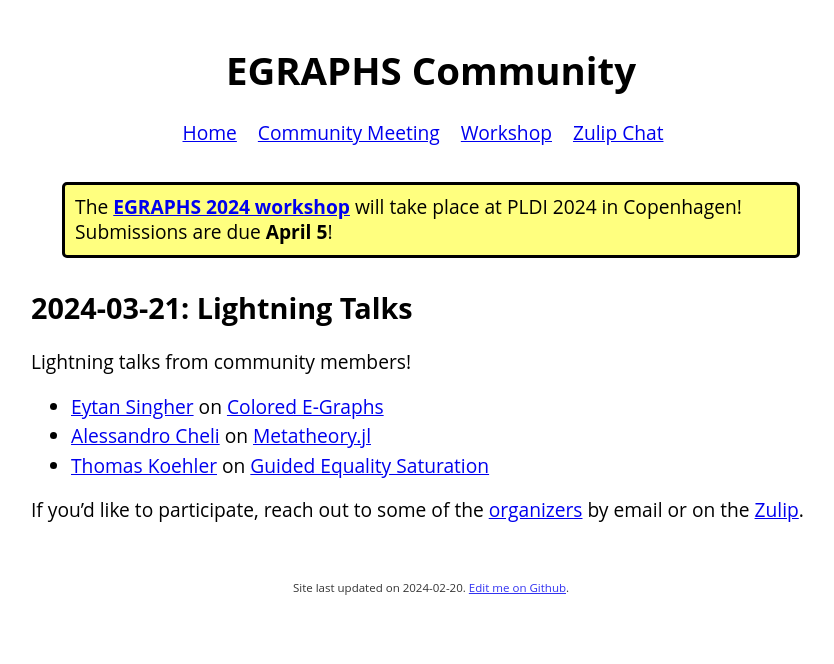
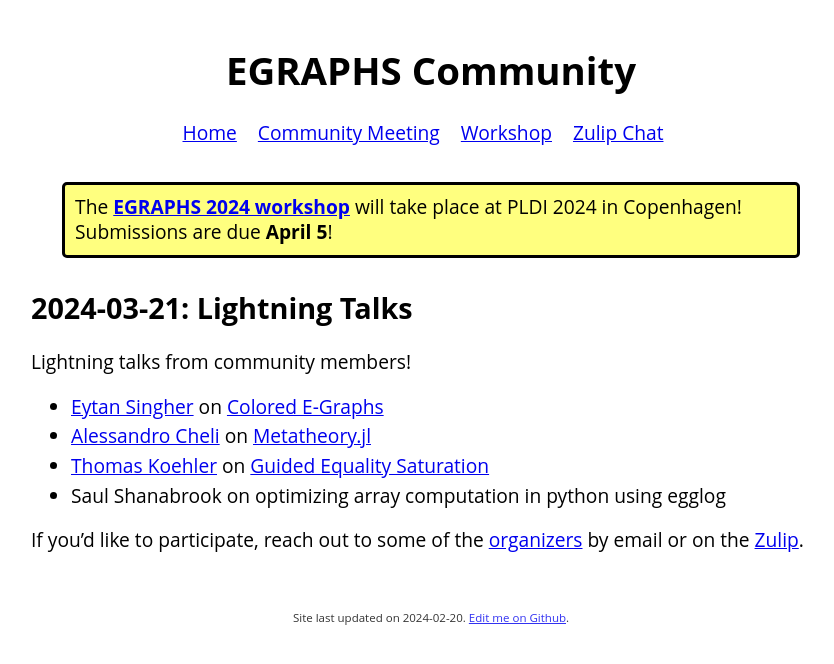
Before and after one commit to egraphs-community/egraphs-community.github.io, a Jekyll site: the page built from meeting/_posts/2024-03-21-lightning-talks.md, in a window 1280 px wide. Shown: the top 664 px of the page, without its empty margins (209-1043 px from the left). Built offline with Jekyll 4.4.1, drawn with Linux system fonts in a browser that asks for light colours.

Commit message:
update and add lightning talk speaker

```diff
--- a/meeting/_posts/2024-03-21-lightning-talks.md
+++ b/meeting/_posts/2024-03-21-lightning-talks.md
@@ -7,6 +7,7 @@ Lightning talks from community members!
 * [Eytan Singher](https://eytan.singher.co.il/) on [Colored E-Graphs](https://arxiv.org/abs/2305.19203)
 * [Alessandro Cheli](https://0x0f0f0f.github.io/) on [Metatheory.jl](https://0x0f0f0f.github.io/blog/gsoc/)
 * [Thomas Koehler](https://thok.eu/) on [Guided Equality Saturation](https://thok.eu/publications/2024/popl.pdf)
+* Saul Shanabrook on optimizing array computation in python using egglog
 
 
 If you'd like to participate,
```
Also changed, not shown: meeting/index.md (+0 -1 lines).
